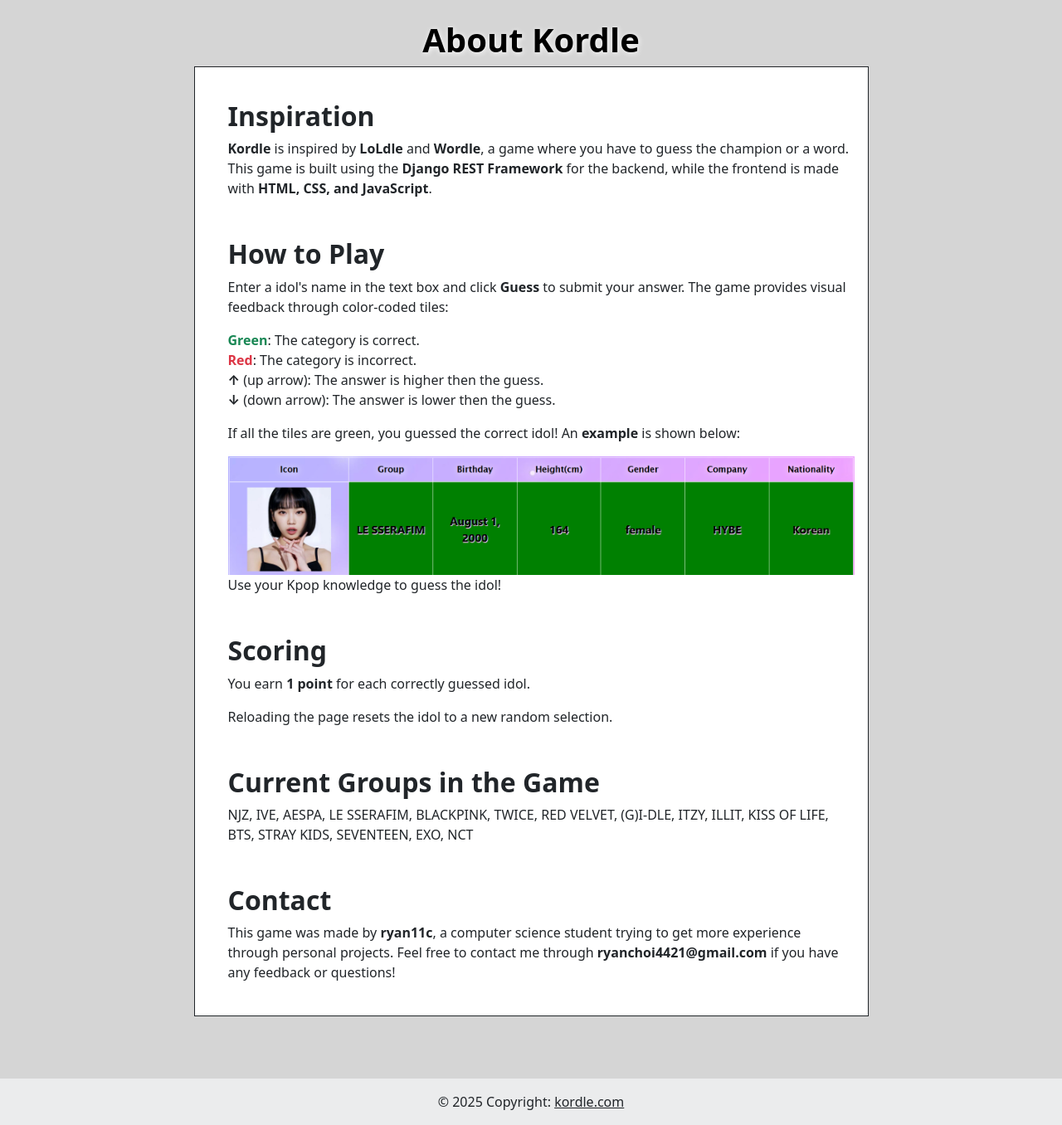
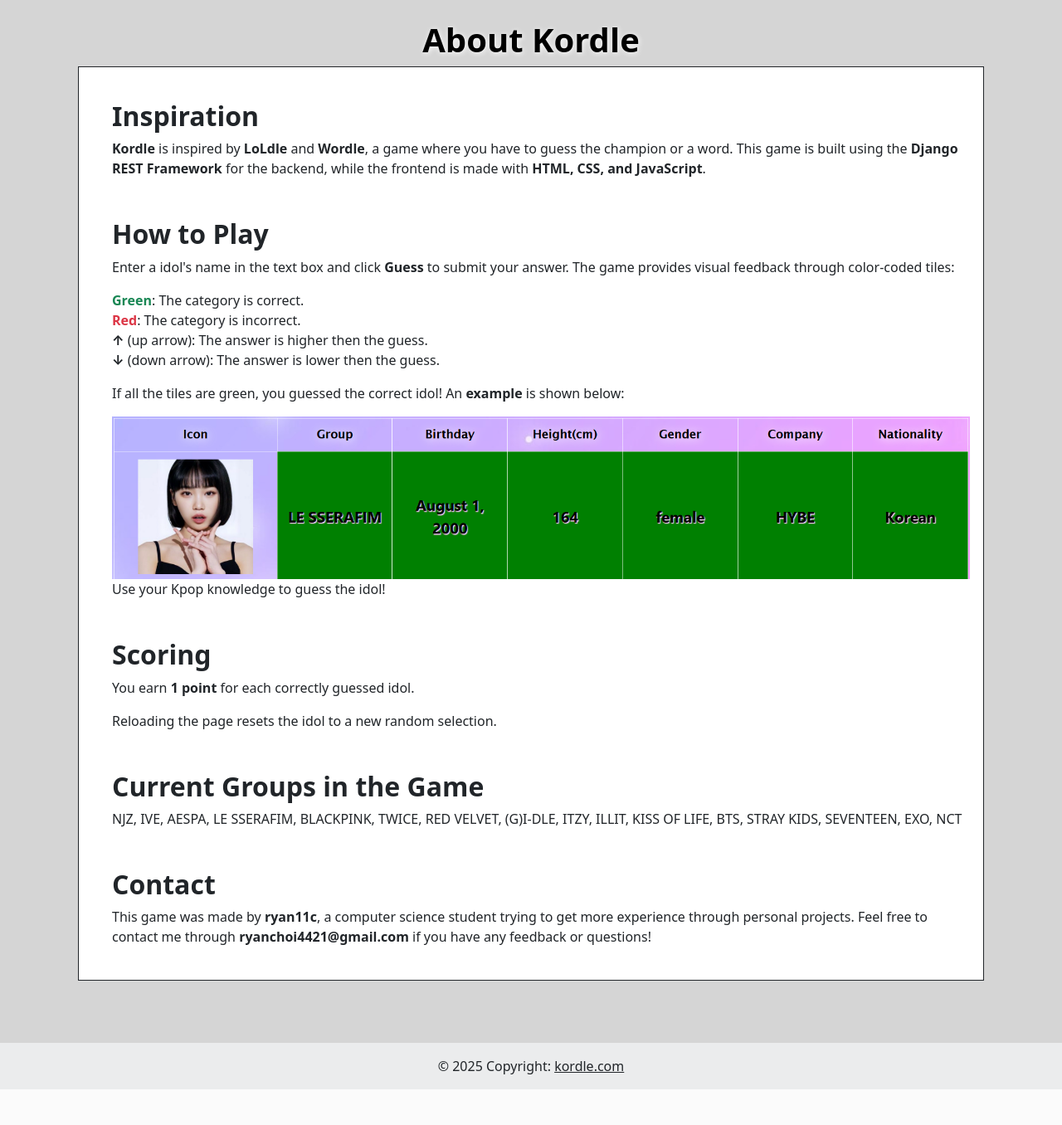
Before and after one commit to Ryan11c/kordle, a Django app: page /about/ in a window 1280 px wide. Shown: the part 74-1430 px from the top of the page at 83% size. After the commit the page ends 1387 px from the top, so only its background shows below. Run offline with Django 5.2, Linux system fonts and the light colour scheme; data comes from the database, SQL or seed files in the repository; both versions use the stored data as it was after the commit; some libraries are stand-ins or nearby versions.

Commit message:
Fix about-section width

```diff
--- a/myApp/templates/about.html
+++ b/myApp/templates/about.html
@@ -3,7 +3,7 @@
 {% load static %}
 
 {% block content %}
-<div class="container mt-4 w-75 min-vh-100" style="margin-bottom: 75px;">
+<div class="container mt-4 w-100 min-vh-100" style="margin-bottom: 75px;">
     <h1 class="text-center fs-1 fw-bold text-black" style="text-shadow: 1px 1px 6px white;">About Kordle</h1>
     <div class="border border-dark p-3 bg-white">
         <section class="mt-4 text-start pb-2 ps-4">
```
Also changed, not shown: db.sqlite3.
